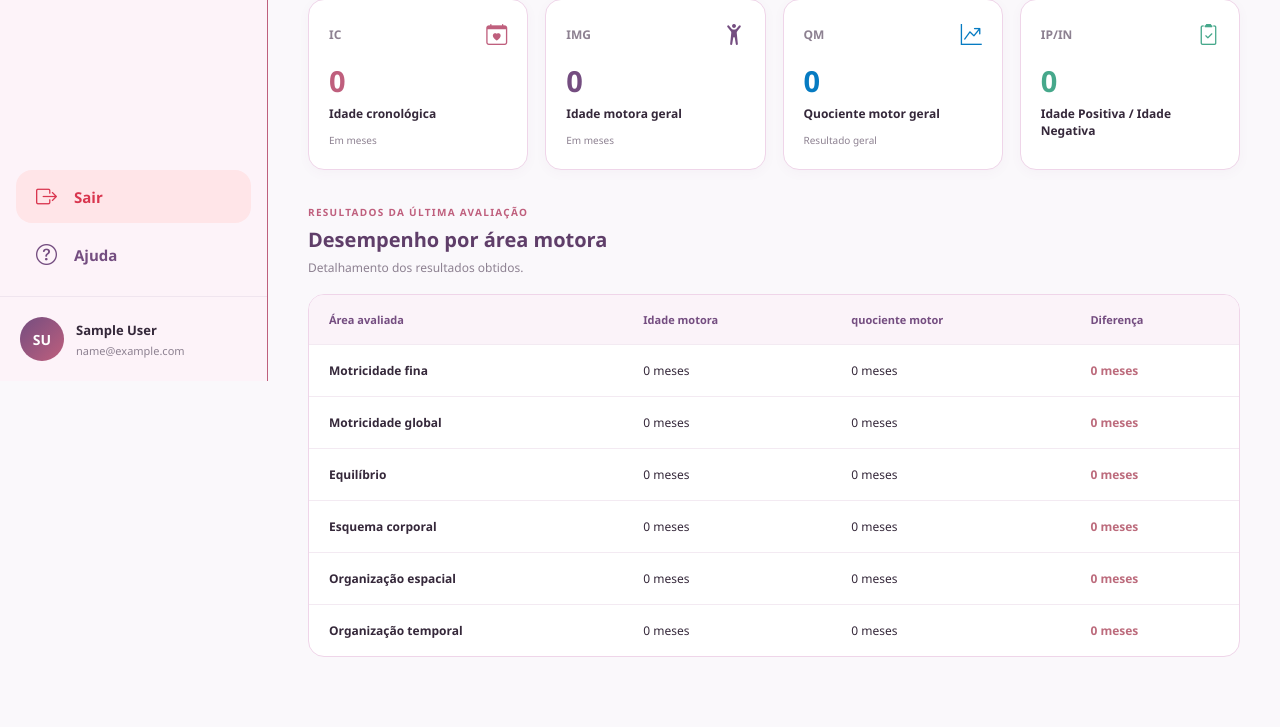
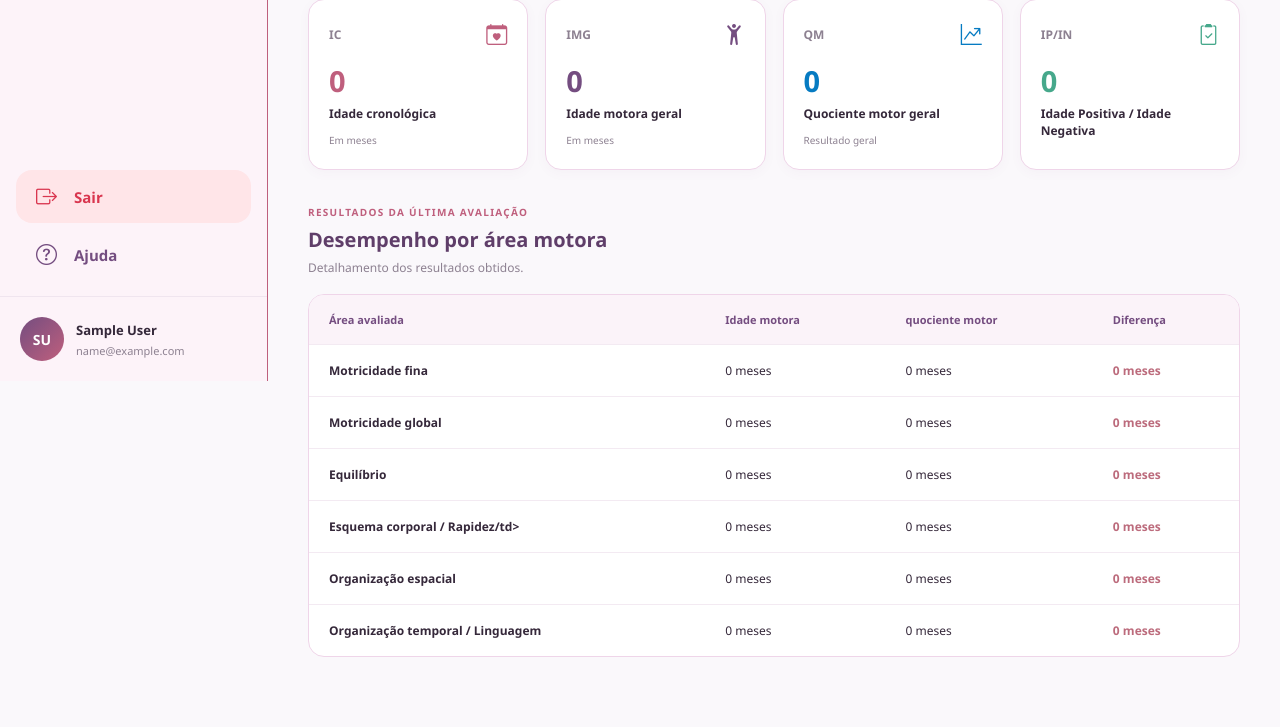
Before and after one commit to BeatrizMarynowski/trabalho_web, a PHP site: page /principal/relatorio.php in a window 1280 px wide. Shown: the part 419-1146 px from the top of the page. Run offline with PHP 8.4, Linux system fonts and the light colour scheme; the visitor is signed in with stand-in values (Sample User, id 1); data that the repository does not hold is empty; a stand-in replaces the project's code that opens the database connection.

Commit message:
versão final

```diff
--- a/kids_map/principal/principal.php
+++ b/kids_map/principal/principal.php
@@ -125,7 +125,7 @@ $testes->close();
                             <i class="bi bi-arrow-up-right"></i>
                         </span>
                     </a>
-                    <a href="#" class="card-atalho">
+                    <a href="teste.php" class="card-atalho">
                         <div class="atalho-icone azul">
                             <i class="bi bi-clipboard-check-fill"></i>
                         </div>
--- a/kids_map/principal/relatorio.php
+++ b/kids_map/principal/relatorio.php
@@ -355,7 +355,7 @@ if ($idavaliacao !== null && $cpfpassado !== null && $resultadocerto !== null &&
                             <td><span class="resultado-negativo"><?php echo $diff3?> meses</span></td>
                         </tr>
                         <tr>
-                            <td>Esquema corporal</td>
+                            <td>Esquema corporal / Rapidez/td>
                             <td><?php echo $im4?> meses</td>
                             <td><?php echo $qm4?> meses</td>
                             <td><span class="resultado-negativo"><?php echo $diff4?> meses</span></td>
@@ -367,7 +367,7 @@ if ($idavaliacao !== null && $cpfpassado !== null && $resultadocerto !== null &&
                             <td><span class="resultado-negativo"><?php echo $diff5?> meses</span></td>
                         </tr>
                         <tr>
-                            <td>Organização temporal</td>
+                            <td>Organização temporal / Linguagem</td>
                             <td><?php echo $im6?> meses</td>
                             <td><?php echo $qm6?> meses</td>
                             <td><span class="resultado-negativo"><?php echo $diff6?> meses</span></td>
```
Also changed, not shown: 1 other file.
